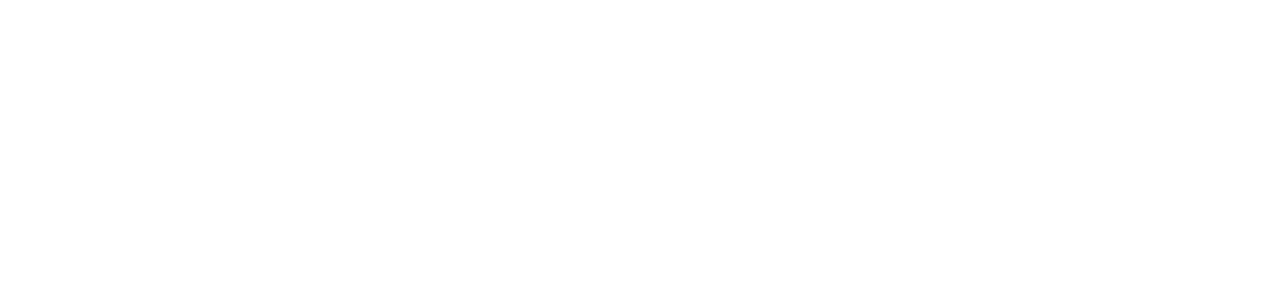
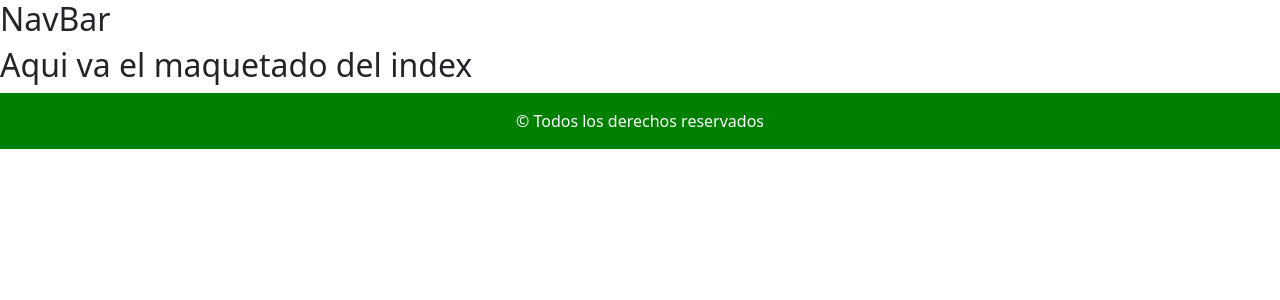
Before and after one commit to GabrielHaurane/crudcafe-12, a React (Vite) app: page / in a window 1280 px wide. Shown: the top 300 px of the page. Built offline with nearby package versions, Linux system fonts and the light colour scheme.

Commit message:
componentes listos para utilizar

```diff
--- a/package.json
+++ b/package.json
@@ -14,6 +14,7 @@
     "react": "^18.3.1",
     "react-bootstrap": "^2.10.4",
     "react-dom": "^18.3.1",
+    "react-router-dom": "^6.26.2",
     "sweetalert2": "^11.14.0"
   },
   "devDependencies": {
--- a/src/App.css
+++ b/src/App.css
@@ -0,0 +1,3 @@
+.backC{
+    background-color: green;
+}
--- a/src/App.jsx
+++ b/src/App.jsx
@@ -1,14 +1,26 @@
-import { useState } from 'react'
-import './App.css'
+import Menu from "./components/common/Menu";
+import Footer from "./components/common/Footer";
+import Inicio from "./components/pages/Inicio";
+import Administrador from "./components/pages/Administrador";
+import { BrowserRouter, Routes, Route } from "react-router-dom";
+import "./App.css";
 
 function App() {
-  const [count, setCount] = useState(0)
+  return (
+    <div className="main">
+      {/* <Menu></Menu> */}
 
-  return (
-    <>
-
-    </>
-  )
+      {/* <Administrador></Administrador> */}
+      {/* <Footer></Footer> */}
+      <BrowserRouter>
+        <Menu></Menu>
+        <Routes>
+          <Route exact path="/" element={<Inicio></Inicio>}></Route>
+        </Routes>
+        <Footer></Footer>
+      </BrowserRouter>
+    </div>
+  );
 }
 
-export default App
+export default App;
--- /dev/null
+++ b/src/components/common/Footer.jsx
@@ -0,0 +1,11 @@
+import React from 'react';
+import 'bootstrap/dist/css/bootstrap.min.css';
+const Footer = () => {
+    return (
+        <div className='backC text-center py-3 text-white'>
+            <footer>&copy; Todos los derechos reservados</footer>
+        </div>
+    );
+};
+
+export default Footer;
--- /dev/null
+++ b/src/components/common/Menu.jsx
@@ -0,0 +1,11 @@
+import React from 'react';
+
+const Menu = () => {
+    return (
+        <div>
+            <h2>NavBar</h2>
+        </div>
+    );
+};
+
+export default Menu;
--- /dev/null
+++ b/src/components/pages/Administrador.jsx
@@ -0,0 +1,11 @@
+import React from 'react';
+
+const Administrador = () => {
+    return (
+        <div>
+            <h2>Aqui agregar maquetado pagina admin</h2>
+        </div>
+    );
+};
+
+export default Administrador;
--- /dev/null
+++ b/src/components/pages/Inicio.jsx
@@ -0,0 +1,11 @@
+import React from 'react';
+
+const Inicio = () => {
+    return (
+        <div>
+            <h2>Aqui va el maquetado del index</h2>
+        </div>
+    );
+};
+
+export default Inicio;
```
Also changed, not shown: src/components/pages/DetalleProducto.jsx (added, +11 -0 lines), src/components/pages/Error404.jsx (added, +11 -0 lines), src/components/pages/producto/CardProducto.jsx (added, +11 -0 lines), src/components/pages/producto/FormularioProducto.jsx (added, +11 -0 lines), src/components/pages/producto/ItemProducto.jsx (added, +11 -0 lines), 1 other file (tests, documents, lock files or other folders).
